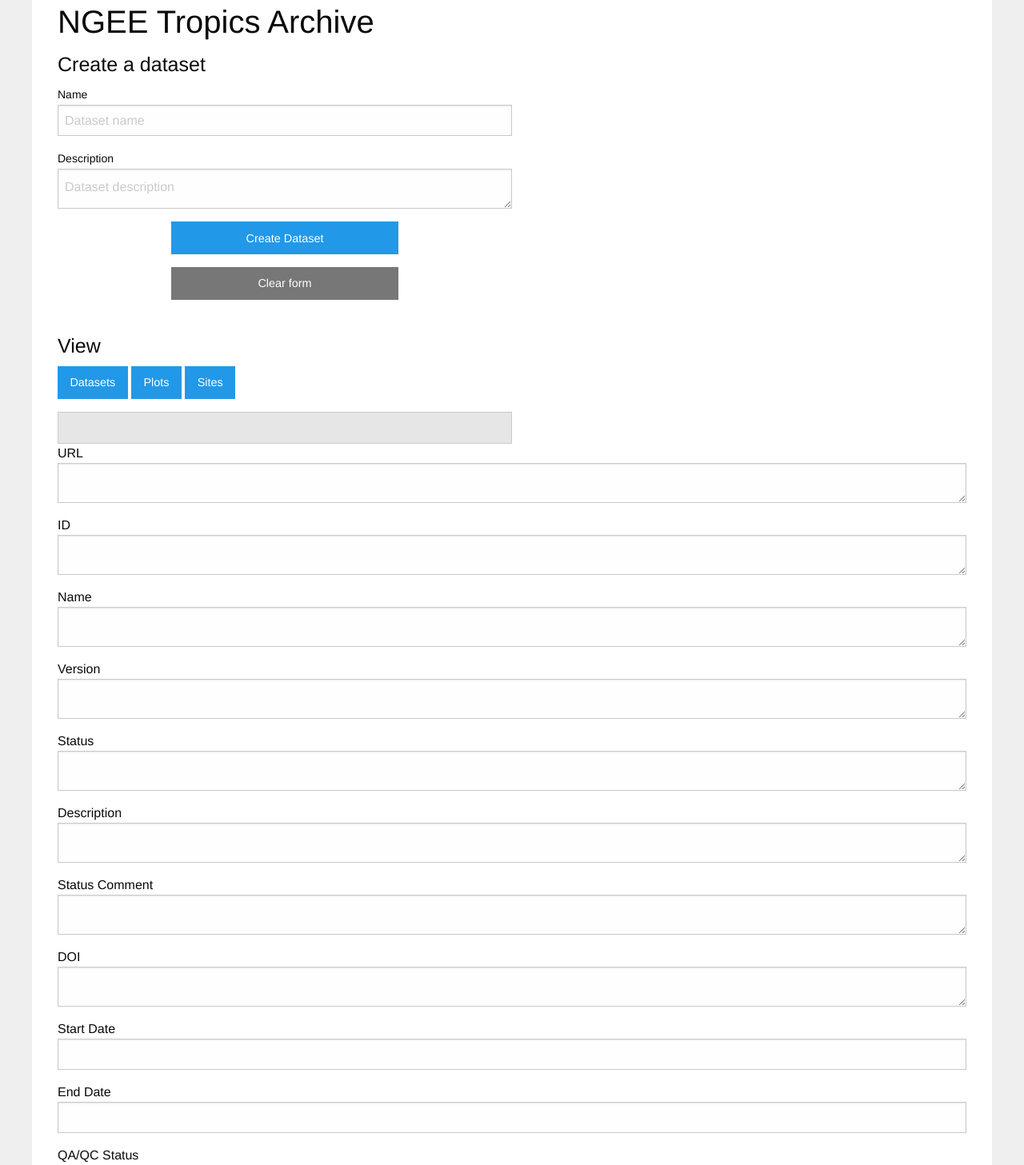
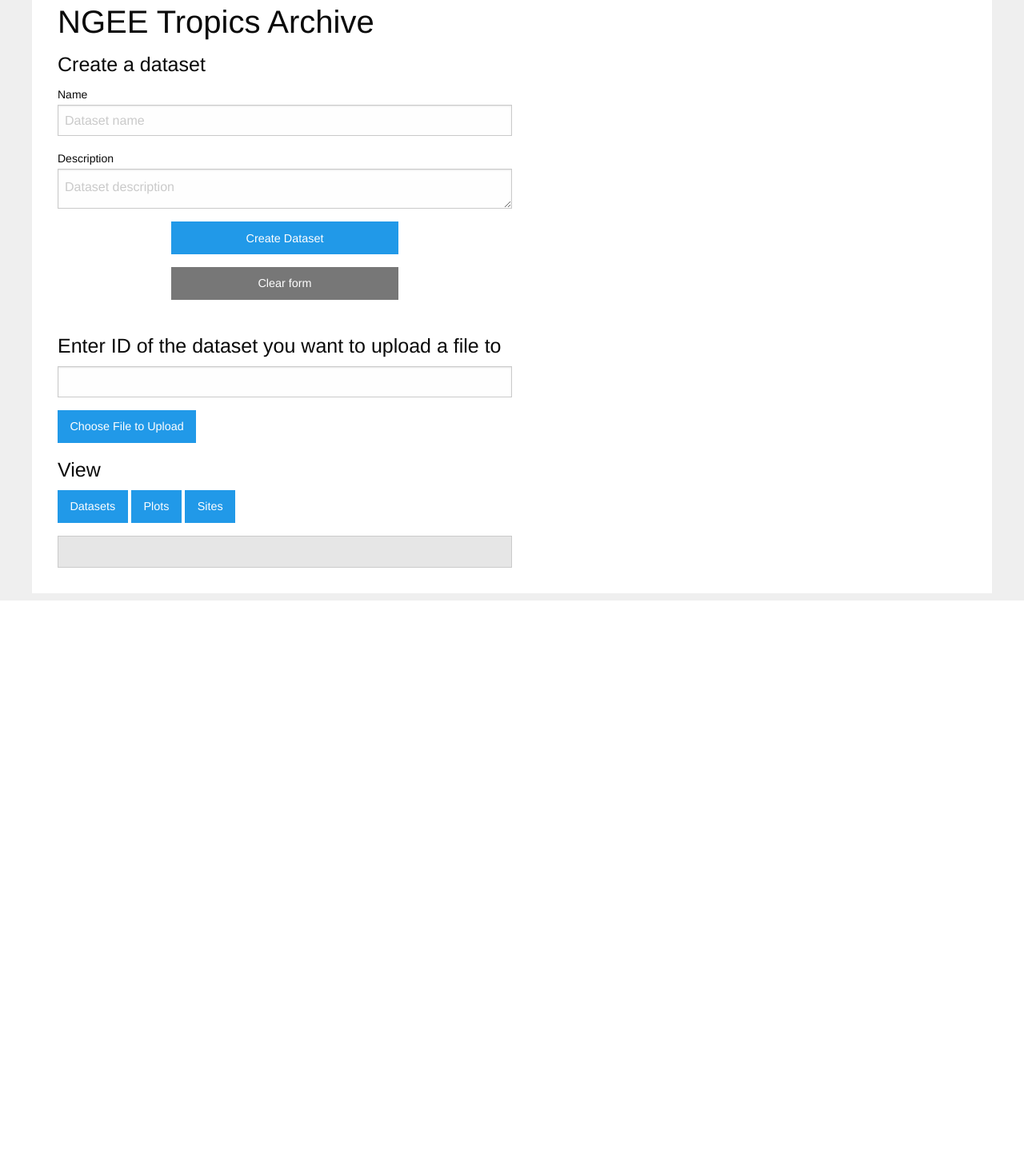
Before and after one commit to NGEET/ngt-archive, a Django app: page / in a window 1280 px wide. Shown: the part 49-1506 px from the top of the page at 80% size. After the commit the page ends 800 px from the top, so only its background shows below. Run offline with Django 3.2, Linux system fonts and the light colour scheme; the visitor is signed in with stand-in values (Sample User, id 1); parts of the project's set-up code (start-up, migrations or seed data) failed here and were passed over.

Commit message:
[Dev] File upload messages and dynamic dataset id

```diff
--- a/ui/static/js/app.js
+++ b/ui/static/js/app.js
@@ -84,6 +84,70 @@ $(document).ready(function(){
                     .append(data[i].submission + '<br></p>');
         }
     });*/
+
+
+    $('body').on('click', '.js-file-upload-btn', function() {
+        $('.js-file-input-btn').trigger('click');
+    });
+
+    $('body').on('change', '.js-file-input-btn', function() {
+        var dataFile = this.files[0];
+        var dataSetId = $('.js-upload-dataset-id').val();
+
+        if(!dataSetId) {
+            alert('Please enter a dataset ID to test the upload');
+        }
+
+        else {
+            if(dataFile.name.split('.').pop() == 'zip' || dataFile.type.indexOf('zip') != -1) {
+                //alert('Valid file');
+                var csrftoken = getCookie('csrftoken');
+
+                $.ajaxSetup({
+                    beforeSend: function(xhr, settings) {
+                        xhr.setRequestHeader("X-CSRFToken", csrftoken);
+                    }
+                });
+
+                var data = {
+                    attachment: this.files
+                };
+
+                var formData = new FormData();
+                formData.append('attachment', this.files[0]);
+
+                //data = JSON.parse(data);
+
+                $.ajax({
+                    method: "POST",
+                    contentType: false,
+                    data: formData,
+                    processData: false,
+                    url: "api/v1/datasets/" + dataSetId + "/upload/",
+                    success: function(data) {
+                        alert('Success');
+                    },
+
+                    fail: function(data) {
+                        var detailObj = JSON.parse(data.responseText);
+                        alert('Fail: ' + detailObj.detail);
+                    },
+
+                    error: function(data, errorThrown) {
+                        var detailObj = JSON.parse(data.responseText);
+                        alert('Fail: ' + detailObj.detail);
+                    },
+
+                });
+
+            }
+            else {
+                alert('Invalid file format. Please upload a zip file');
+            }
+        }
+        //console.log(this);
+    });
+
 
     $('body').on('click', '.js-delete-dataset', function() {
         var csrftoken = getCookie('csrftoken');
--- a/ui/templates/ui/index.html
+++ b/ui/templates/ui/index.html
@@ -71,6 +71,14 @@
                         <input type="reset" class="button secondary small-10 medium-6" value="Clear form">
                     </div>
                 </form-->
+
+                <h4>Enter ID of the dataset you want to upload a file to</h4>
+                <div class="small-6">
+                <input type="text" name="" class="js-upload-dataset-id">
+                </div>
+                <button class="button js-file-upload-btn">Choose File to Upload</button>
+                <input type="file" name="" class="js-file-input-btn hide">
+
                 <h4>
                     View
                 </h4>
@@ -90,9 +98,9 @@
 
                 </section>
 
-                <div class="js-edit-form dataset">
+                <!--div class="js-edit-form dataset">
 
-                </div>
+                </div-->
                 <div class="js-data-templates hide">
                     <textarea class="js-template string"></textarea>
                     <input type="checkbox" class="boolean js-template" name="">
```
